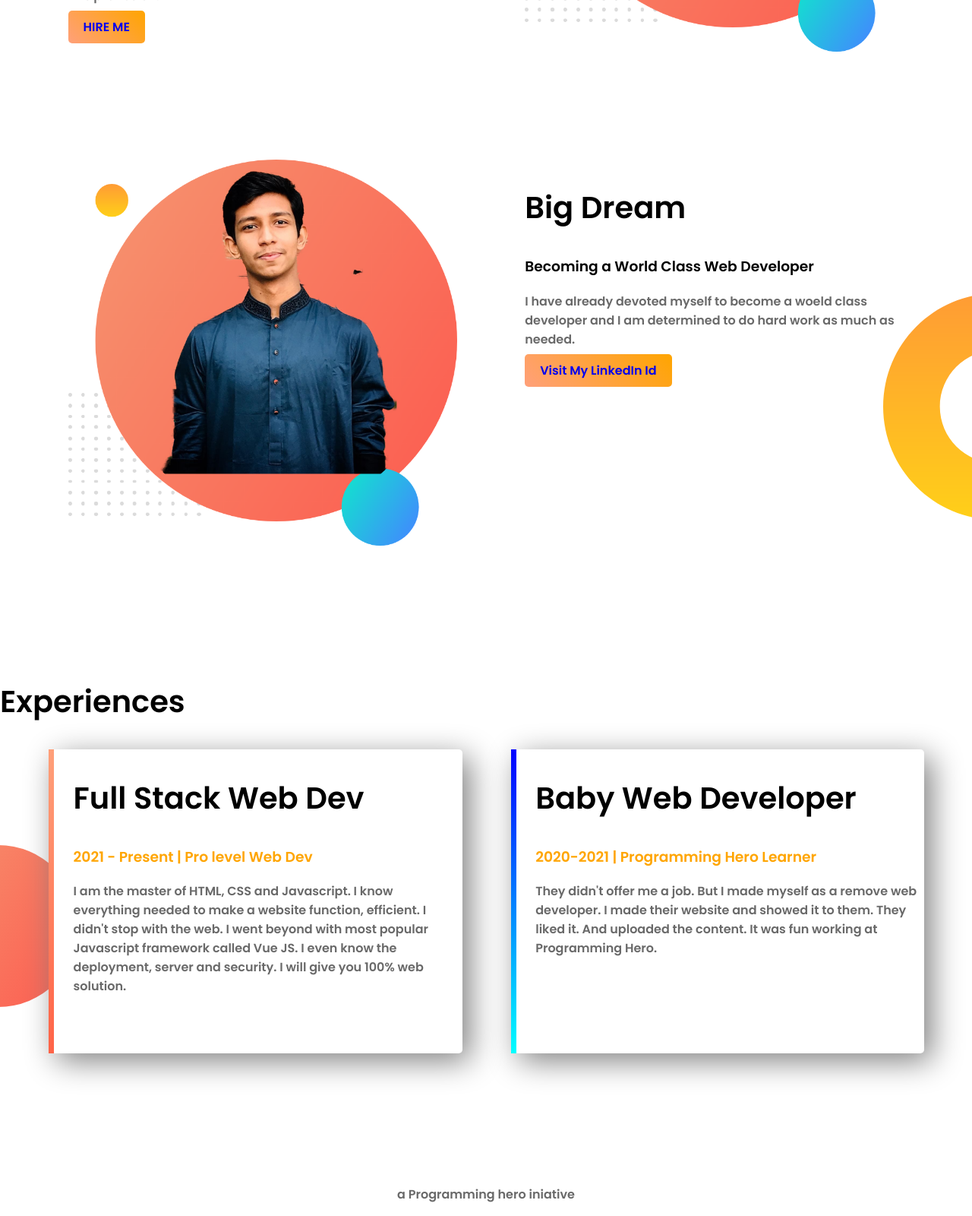
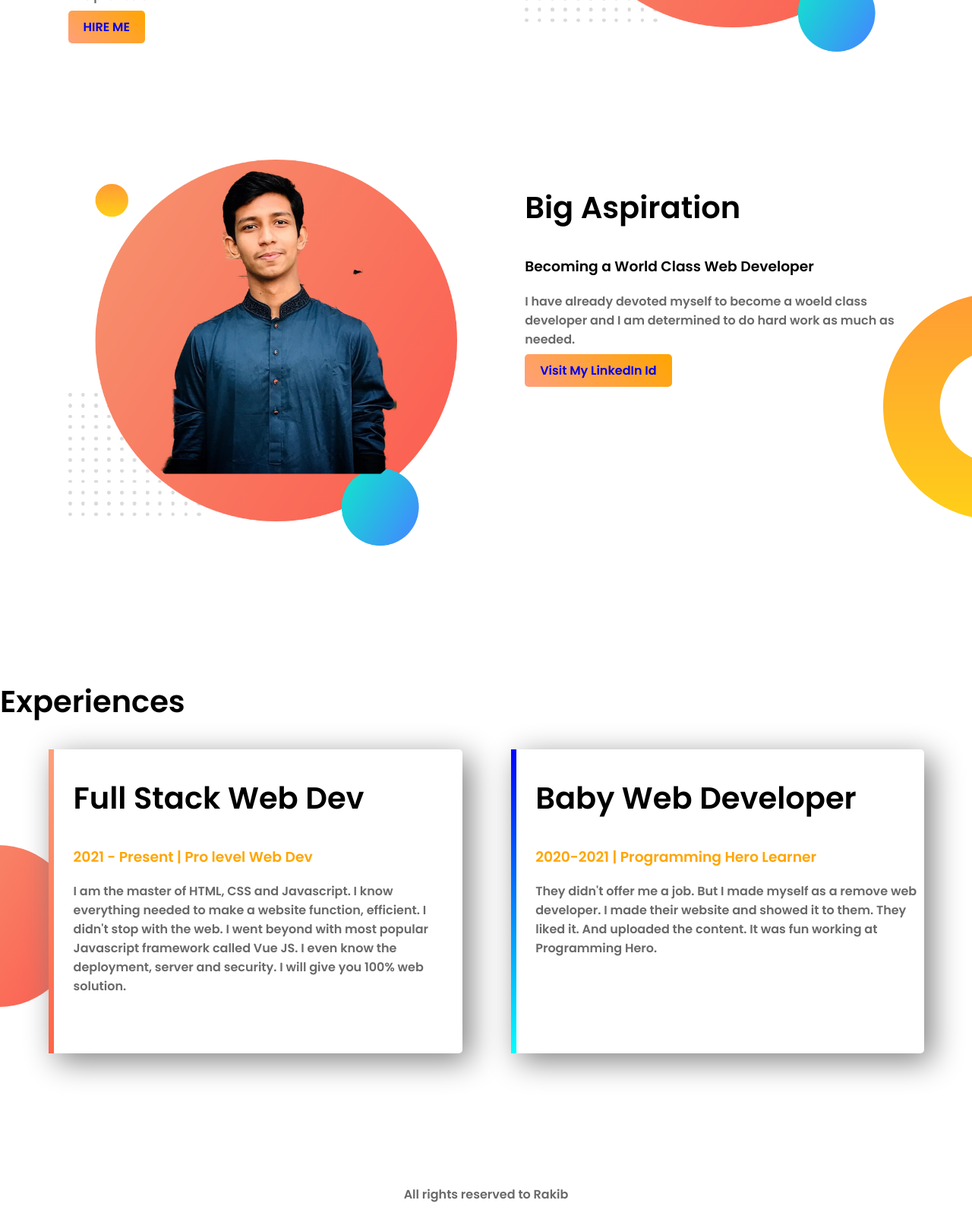
Before and after one commit to RakibulIslamRakib7/web-portfolio, a plain HTML site: page index.html in a window 1280 px wide. Shown: the part 440-2040 px from the top of the page at 76% size. Drawn offline with Linux system fonts and the light colour scheme.

Commit message:
Added something

```diff
--- a/index.html
+++ b/index.html
@@ -24,7 +24,7 @@
             <img src="Images/my-portfolio 1.png" alt="">
         </div>
         <div class="half-width">
-            <h2>Big Dream</h2>
+            <h2>Big Aspiration</h2>
             <h3>Becoming a World Class Web Developer</h3>
             <p class="new-class">I have already devoted myself to become a woeld class developer and I am determined to do hard work as much as needed.</p>
             <a class="link-button" target="_blank" href="https://www.linkedin.com/in/md-rakibul-islam-4a5148203/">Visit My LinkedIn Id</a>
@@ -54,7 +54,7 @@
 
 </section>
 <footer>
-    <p>a Programming hero iniative</p>
+    <p>All rights reserved to Rakib</p>
 </footer>
 </body>
 </html>
```
